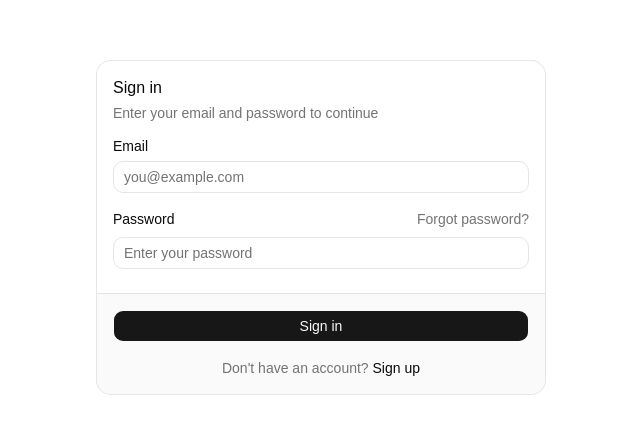
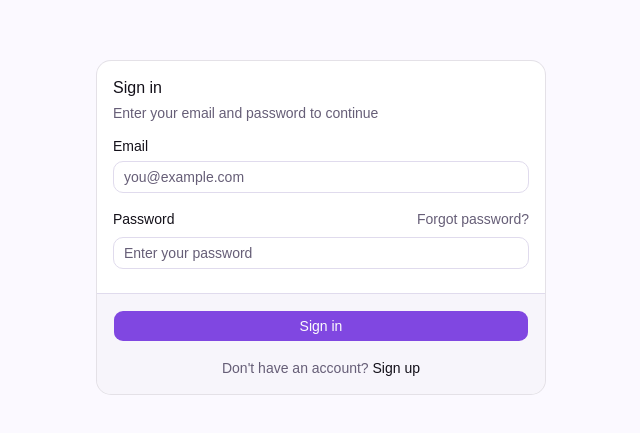
Before and after one commit to NikitaYatsko/song-organizer-front, a React (Vite) app: page /login in a window 1280 px wide. Shown: the part 173-606 px from the top of the page, without its empty margins (319-959 px from the left). Built offline with nearby package versions, Linux system fonts and the light colour scheme.

Commit message:
added header, theme, menu

```diff
--- a/src/app/index.css
+++ b/src/app/index.css
@@ -49,72 +49,94 @@
 }
 
 :root {
-    --background: oklch(1 0 0);
-    --foreground: oklch(0.145 0 0);
-    --card: oklch(1 0 0);
-    --card-foreground: oklch(0.145 0 0);
-    --popover: oklch(1 0 0);
-    --popover-foreground: oklch(0.145 0 0);
-    --primary: oklch(0.205 0 0);
-    --primary-foreground: oklch(0.985 0 0);
-    --secondary: oklch(0.97 0 0);
-    --secondary-foreground: oklch(0.205 0 0);
-    --muted: oklch(0.97 0 0);
-    --muted-foreground: oklch(0.556 0 0);
-    --accent: oklch(0.97 0 0);
-    --accent-foreground: oklch(0.205 0 0);
-    --destructive: oklch(0.577 0.245 27.325);
-    --border: oklch(0.922 0 0);
-    --input: oklch(0.922 0 0);
-    --ring: oklch(0.708 0 0);
-    --chart-1: oklch(0.87 0 0);
-    --chart-2: oklch(0.556 0 0);
-    --chart-3: oklch(0.439 0 0);
-    --chart-4: oklch(0.371 0 0);
-    --chart-5: oklch(0.269 0 0);
-    --radius: 0.625rem;
-    --sidebar: oklch(0.985 0 0);
-    --sidebar-foreground: oklch(0.145 0 0);
-    --sidebar-primary: oklch(0.205 0 0);
-    --sidebar-primary-foreground: oklch(0.985 0 0);
-    --sidebar-accent: oklch(0.97 0 0);
-    --sidebar-accent-foreground: oklch(0.205 0 0);
-    --sidebar-border: oklch(0.922 0 0);
-    --sidebar-ring: oklch(0.708 0 0);
-}
+        --background: oklch(0.985 0.01 300);
+        --foreground: oklch(0.18 0.02 300);
+
+        --card: oklch(1 0 0);
+        --card-foreground: oklch(0.18 0.02 300);
+
+        --popover: oklch(1 0 0);
+        --popover-foreground: oklch(0.18 0.02 300);
+
+        --primary: oklch(0.55 0.22 295);
+        --primary-foreground: oklch(0.99 0 0);
+
+        --secondary: oklch(0.94 0.025 300);
+        --secondary-foreground: oklch(0.25 0.05 300);
+
+        --muted: oklch(0.95 0.015 300);
+        --muted-foreground: oklch(0.5 0.04 300);
+
+        --accent: oklch(0.65 0.23 340);
+        --accent-foreground: oklch(0.99 0 0);
+
+        --destructive: oklch(0.58 0.24 25);
+
+        --border: oklch(0.9 0.025 300);
+        --input: oklch(0.9 0.025 300);
+        --ring: oklch(0.55 0.22 295);
+
+        --chart-1: oklch(0.55 0.22 295);
+        --chart-2: oklch(0.65 0.23 340);
+        --chart-3: oklch(0.68 0.18 250);
+        --chart-4: oklch(0.72 0.18 150);
+        --chart-5: oklch(0.75 0.18 70);
+
+        --radius: 0.625rem;
+
+        --sidebar: oklch(0.97 0.015 300);
+        --sidebar-foreground: oklch(0.18 0.02 300);
+        --sidebar-primary: oklch(0.55 0.22 295);
+        --sidebar-primary-foreground: oklch(0.99 0 0);
+        --sidebar-accent: oklch(0.92 0.04 300);
+        --sidebar-accent-foreground: oklch(0.25 0.05 300);
+        --sidebar-border: oklch(0.9 0.025 300);
+        --sidebar-ring: oklch(0.55 0.22 295);
+    }
+
 
 .dark {
-    --background: oklch(0.145 0 0);
-    --foreground: oklch(0.985 0 0);
-    --card: oklch(0.205 0 0);
-    --card-foreground: oklch(0.985 0 0);
-    --popover: oklch(0.205 0 0);
-    --popover-foreground: oklch(0.985 0 0);
-    --primary: oklch(0.922 0 0);
-    --primary-foreground: oklch(0.205 0 0);
-    --secondary: oklch(0.269 0 0);
-    --secondary-foreground: oklch(0.985 0 0);
-    --muted: oklch(0.269 0 0);
-    --muted-foreground: oklch(0.708 0 0);
-    --accent: oklch(0.269 0 0);
-    --accent-foreground: oklch(0.985 0 0);
-    --destructive: oklch(0.704 0.191 22.216);
-    --border: oklch(1 0 0 / 10%);
-    --input: oklch(1 0 0 / 15%);
-    --ring: oklch(0.556 0 0);
-    --chart-1: oklch(0.87 0 0);
-    --chart-2: oklch(0.556 0 0);
-    --chart-3: oklch(0.439 0 0);
-    --chart-4: oklch(0.371 0 0);
-    --chart-5: oklch(0.269 0 0);
-    --sidebar: oklch(0.205 0 0);
-    --sidebar-foreground: oklch(0.985 0 0);
-    --sidebar-primary: oklch(0.488 0.243 264.376);
-    --sidebar-primary-foreground: oklch(0.985 0 0);
-    --sidebar-accent: oklch(0.269 0 0);
-    --sidebar-accent-foreground: oklch(0.985 0 0);
-    --sidebar-border: oklch(1 0 0 / 10%);
-    --sidebar-ring: oklch(0.556 0 0);
+    --background: oklch(0.13 0.025 290);
+    --foreground: oklch(0.95 0.01 300);
+
+    --card: oklch(0.17 0.035 290);
+    --card-foreground: oklch(0.95 0.01 300);
+
+    --popover: oklch(0.17 0.035 290);
+    --popover-foreground: oklch(0.95 0.01 300);
+
+    --primary: oklch(0.68 0.22 295);
+    --primary-foreground: oklch(0.12 0.02 290);
+
+    --secondary: oklch(0.23 0.04 290);
+    --secondary-foreground: oklch(0.94 0.01 300);
+
+    --muted: oklch(0.21 0.03 290);
+    --muted-foreground: oklch(0.68 0.04 300);
+
+    --accent: oklch(0.68 0.24 340);
+    --accent-foreground: oklch(0.99 0 0);
+
+    --destructive: oklch(0.65 0.23 25);
+
+    --border: oklch(0.3 0.04 290);
+    --input: oklch(0.24 0.04 290);
+    --ring: oklch(0.68 0.22 295);
+
+    --chart-1: oklch(0.68 0.22 295);
+    --chart-2: oklch(0.68 0.24 340);
+    --chart-3: oklch(0.72 0.18 250);
+    --chart-4: oklch(0.7 0.18 160);
+    --chart-5: oklch(0.76 0.18 75);
+
+    --sidebar: oklch(0.15 0.03 290);
+    --sidebar-foreground: oklch(0.95 0.01 300);
+    --sidebar-primary: oklch(0.68 0.22 295);
+    --sidebar-primary-foreground: oklch(0.12 0.02 290);
+    --sidebar-accent: oklch(0.23 0.05 290);
+    --sidebar-accent-foreground: oklch(0.95 0.01 300);
+    --sidebar-border: oklch(0.28 0.04 290);
+    --sidebar-ring: oklch(0.68 0.22 295);
 }
 
 @layer base {
--- a/src/widgets/header/ui/Avatar.jsx
+++ b/src/widgets/header/ui/Avatar.jsx
@@ -1,14 +1,17 @@
-import {Avatar, AvatarFallback, AvatarImage} from "@/components/ui/avatar.jsx";
+import {
+    Avatar,
+    AvatarFallback,
+    AvatarImage
+} from "@/components/ui/avatar.jsx";
 
-export function AvatarBlock(){
+export function AvatarBlock() {
     return (
-        <Avatar className={"size-10"}>
+        <Avatar className="size-10 cursor-pointer">
             <AvatarImage
                 src="https://github.com/shadcn.png"
-                alt="@shadcn"
-                className="grayscale"
+                alt="User avatar"
             />
             <AvatarFallback>CN</AvatarFallback>
         </Avatar>
-    )
+    );
 }
--- /dev/null
+++ b/src/widgets/header/ui/AvatarMenu.jsx
@@ -0,0 +1,59 @@
+import { AvatarBlock } from "./Avatar.jsx";
+import { useNavigate } from "react-router-dom";
+import {
+    DropdownMenu,
+    DropdownMenuContent,
+    DropdownMenuGroup,
+    DropdownMenuItem,
+    DropdownMenuTrigger,
+} from "@/components/ui/dropdown-menu.jsx";
+
+import { LogOut, Settings, User } from "lucide-react";
+
+const dropDownMenuItems = [
+    {
+        logo:<User />,
+        text:"Profile",
+        route: "/profile",
+    },
+    {
+        logo:<Settings />,
+        text:"Settings",
+        route: "/settings",
+    },
+    {
+        logo:<LogOut />,
+        text:"LogOut",
+        route: "/logout",
+    },
+]
+
+export function AvatarMenu() {
+    const navigate = useNavigate();
+    return (
+
+        <DropdownMenu>
+            <DropdownMenuTrigger className="rounded-full outline-none">
+                <AvatarBlock />
+            </DropdownMenuTrigger>
+
+            <DropdownMenuContent align="end" className="w-75">
+                <DropdownMenuGroup>
+                    {dropDownMenuItems.map((item) => {
+                        return (
+                            <DropdownMenuItem
+                                key={item.text}
+                                onClick={() =>navigate(item.route)}
+                                className="flex items-center gap-2 cursor-pointer"
+                            >
+                                {item.logo}
+                                <span>{item.text}</span>
+                            </DropdownMenuItem>
+                        );
+                    })}
+                </DropdownMenuGroup>
+
+            </DropdownMenuContent>
+        </DropdownMenu>
+    );
+}
--- a/src/widgets/header/ui/Header.jsx
+++ b/src/widgets/header/ui/Header.jsx
@@ -1,11 +1,17 @@
-import {AvatarBlock} from "@/widgets/header/ui/Avatar.jsx";
-
+import { AvatarMenu } from "./AvatarMenu.jsx";
+import { ThemeToggle } from "./ThemeToggler.jsx";
 
 export function Header() {
     return (
-        <header className="w-full h-[70px] bg-gray-200 flex items-center justify-between">
-            <AvatarBlock></AvatarBlock>
-            <AvatarBlock></AvatarBlock>
+        <header className="w-full h-[70px] border-b flex items-center justify-between px-6">
+            <div className="text-xl font-semibold">
+                SongOrganizer
+            </div>
+
+            <div className="flex items-center gap-3">
+                <ThemeToggle />
+                <AvatarMenu />
+            </div>
         </header>
     );
 }
--- /dev/null
+++ b/src/widgets/header/ui/ThemeToggler.jsx
@@ -0,0 +1,41 @@
+import { Moon, Sun } from "lucide-react";
+import { Button } from "@/components/ui/button.jsx";
+import { useEffect, useState } from "react";
+
+export function ThemeToggle() {
+    const [theme, setTheme] = useState(
+        () => localStorage.getItem("theme") || "light"
+    );
+
+    useEffect(() => {
+        const root = document.documentElement;
+
+        if (theme === "dark") {
+            root.classList.add("dark");
+        } else {
+            root.classList.remove("dark");
+        }
+
+        localStorage.setItem("theme", theme);
+    }, [theme]);
+
+    const toggleTheme = () => {
+        setTheme((current) =>
+            current === "light" ? "dark" : "light"
+        );
+    };
+
+    return (
+        <Button
+            variant="ghost"
+            size="icon"
+            onClick={toggleTheme}
+        >
+            {theme === "light" ? (
+                <Moon className="size-5" />
+            ) : (
+                <Sun className="size-5" />
+            )}
+        </Button>
+    );
+}
```
Also changed, not shown: src/widgets/header/ui/Logo.jsx (deleted).
